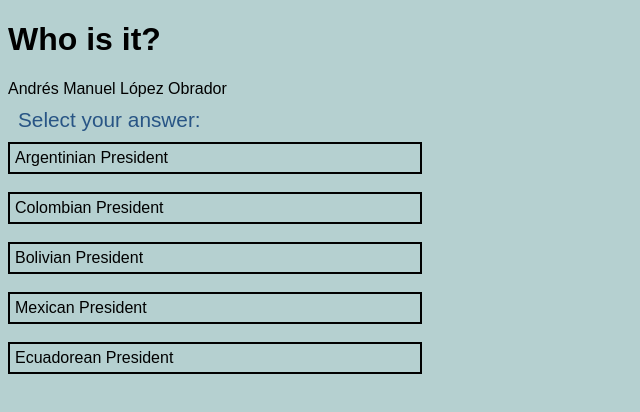
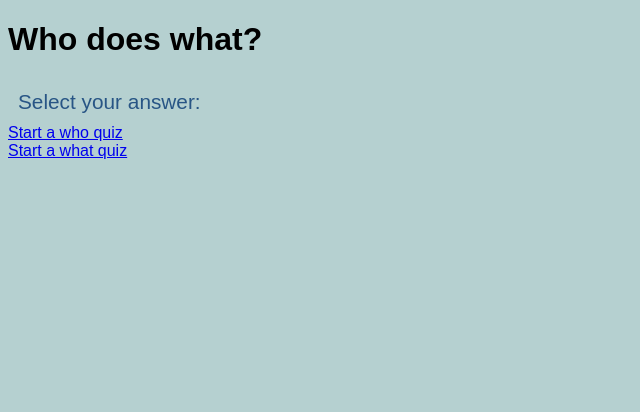
Before and after one commit to leimdorfer/testing123, a plain HTML site: page quiz.html in a window 1280 px wide. Shown: the whole page, without its empty margins (0-640 px from the left). Drawn offline with nearby package versions, Linux system fonts and the light colour scheme.

Commit message:
added quiz options

```diff
--- a/quiz.html
+++ b/quiz.html
@@ -39,12 +39,17 @@
 
 <body>
 
-    <h1>Who is it?</h1>
+    <h1>Who does what?</h1>
 
-    <div id="testthing">testthing</div>
+    <div id="testthing"></div>
     <div id="message">Select your answer:</div>
+    <div id="answers"></div>
 
-    <div id="answers"></div>
+    <a id="myLink" title="Start a who quiz"
+ href="#" onclick="makeQuiz('who');return false;">Start a who quiz</a> <br>
+     <a id="myLink" title="Start a what quiz"
+ href="#" onclick="makeQuiz('what');return false;">Start a what quiz</a>
+
 
 
 
@@ -75,6 +80,13 @@
 
     };
 
+    function resetQuiz(){
+        var elem = document.getElementById('message');
+        elem.style.color = "#285585";
+        elem.innerHTML = "Select your answer:";
+        document.body.style.background="#cccccc";
+    }
+
     function getRandomInt() {
       min = Math.ceil(0);
       max = Math.floor(5);
@@ -102,14 +114,20 @@
       return array;
     }
 
-    function makeQuiz() {
+    function makeQuiz(quizType) {
 
         //Randomise which one we're going to test
         var test_this_one = getRandomInt();
 
-        // and get the name and set the answer
-        var test_thing_value = quiz_test_items[test_this_one].name;
-        the_answer = quiz_test_items[test_this_one].role1;
+        // set the test and set the answer
+        if (quizType==='what'){
+            var test_thing_value = quiz_test_items[test_this_one].name;
+            the_answer = quiz_test_items[test_this_one].role1;
+        } else {
+            var test_thing_value = quiz_test_items[test_this_one].role1;
+            the_answer = quiz_test_items[test_this_one].name;
+        }
+
 
         //Put the name in 'testthing' element
         var elem = document.getElementById('testthing');
@@ -123,7 +141,13 @@
 
         for (var i = 0, length = shuffled_array.length; i < length; i++) {
 
-            var this_answer_element = '<div onclick="isItTheRightAnswer(this)" name="person" class="answer">'+ shuffled_array[i].role1 +"</div><br>";
+            if (quizType==='what'){
+                var answer_option = shuffled_array[i].role1;
+            } else {
+                var answer_option = shuffled_array[i].name;
+            }
+
+            var this_answer_element = '<div onclick="isItTheRightAnswer(this)" class="answer">'+ answer_option +"</div><br>";
 
             //console.log(this_answer_element);
 
@@ -167,7 +191,6 @@
       }
     ];
 
-    makeQuiz();
 
 
 </script>
```
